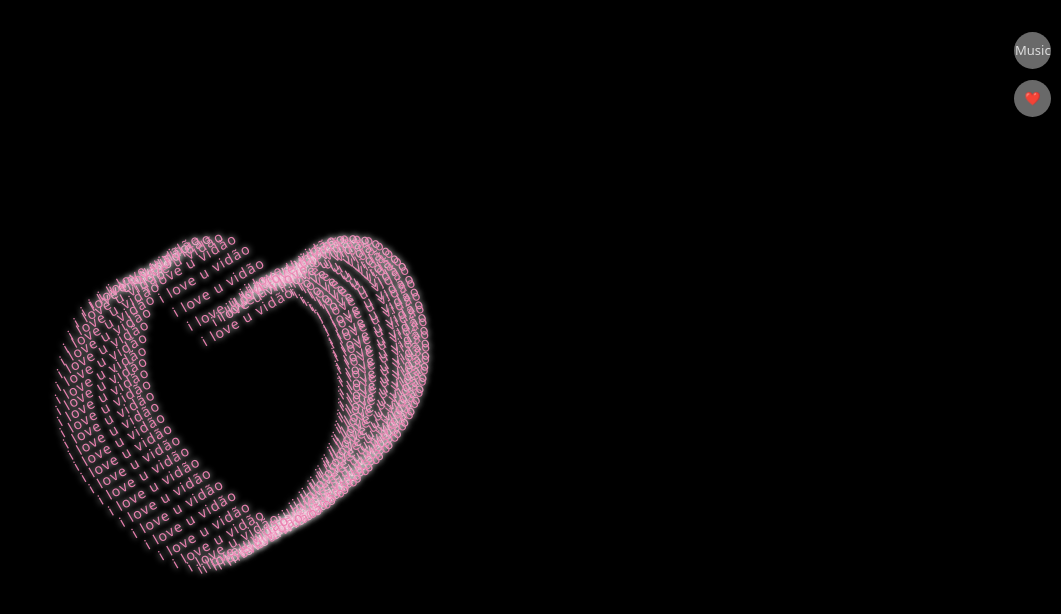
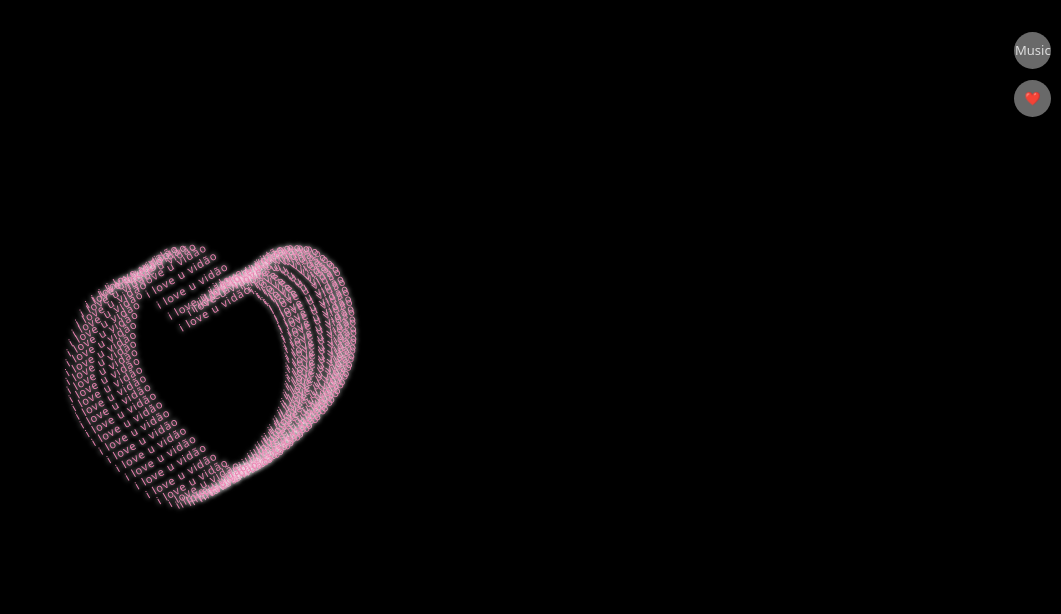
Before and after one commit to daneelgt/Love-u, a plain HTML site: page index.html in a window 1280 px wide. Shown: the whole page, without its empty margins (219-1280 px from the left). Drawn offline with Linux system fonts and the light colour scheme.

Commit message:
LOOOOOVEEEE UUU

```diff
--- a/index.html
+++ b/index.html
@@ -69,7 +69,7 @@
   position: absolute;
   top: 35%;
   left: 25%;
-  transform: translate(-50%, -50%) scale(0.9);
+  transform: translate(-50%, -50%) scale(0.7);
   transform-origin: center;
   width: 450px;
   height: 450px;
```
